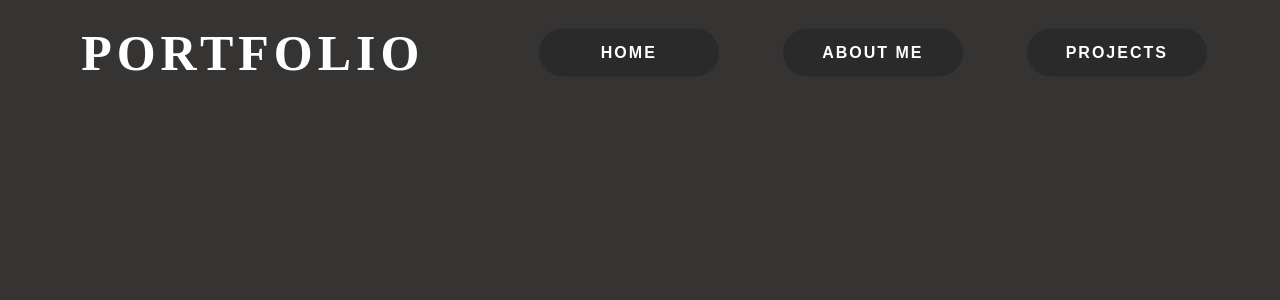
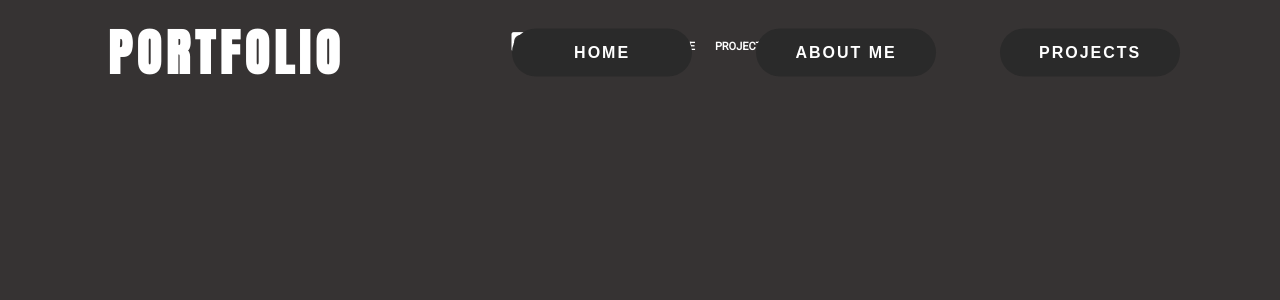
Before and after one commit to BenjaminGleitz/portfolio, a Symfony app: template portfolio/templates/base.html.twig in a window 1280 px wide. Shown: the top 300 px of the page. Run offline with Twig, Linux system fonts and the light colour scheme; the template is opened without the code that fills it, so the values that code supplies are empty; some libraries are stand-ins or nearby versions.

Commit message:
finition de la home page

```diff
--- a/portfolio/src/Controller/HomeController.php
+++ b/portfolio/src/Controller/HomeController.php
@@ -6,6 +6,7 @@ use Symfony\Bundle\FrameworkBundle\Controller\AbstractController;
 use Symfony\Component\HttpFoundation\Response;
 use Symfony\Component\Routing\Annotation\Route;
 
+#[Route('/', name: 'home_')]
 class HomeController extends AbstractController
 {
     #[Route('/', name: 'index')]
--- a/portfolio/templates/base.html.twig
+++ b/portfolio/templates/base.html.twig
@@ -7,17 +7,23 @@
         {# Run `composer require symfony/webpack-encore-bundle` to start using Symfony UX #}
         {% block stylesheets %}
             {{ encore_entry_link_tags('app') }}
-
             <link rel="stylesheet" href="{{ asset('css/style.css') }}">
-
+            <link rel="preconnect" href="https://fonts.googleapis.com">
+            <link rel="preconnect" href="https://fonts.gstatic.com" crossorigin>
+            <link href="https://fonts.googleapis.com/css2?family=Nunito+Sans:wght@700;800&display=swap" rel="stylesheet">
+            <link href="https://fonts.googleapis.com/css2?family=Anton&family=Permanent+Marker&family=Roboto&display=swap" rel="stylesheet">
+            <link rel="stylesheet" href="https://cdnjs.cloudflare.com/ajax/libs/font-awesome/6.4.0/css/all.min.css" integrity="sha512-iecdLmaskl7CVkqkXNQ/ZH/XLlvWZOJyj7Yy7tcenmpD1ypASozpmT/E0iPtmFIB46ZmdtAc9eNBvH0H/ZpiBw==" crossorigin="anonymous" referrerpolicy="no-referrer" />
         {% endblock %}
 
         {% block javascripts %}
             {{ encore_entry_script_tags('app') }}
+            <link rel="javascript" href="{{ asset('js/app.js') }}">
+            <link rel="javascript" href="{{ asset('js/navbar.js') }}">
         {% endblock %}
     </head>
     <body>
         {% include "partials/_nav.html.twig" %}
         {% block body %}{% endblock %}
+        {% include "partials/_footer.html.twig" %}
     </body>
 </html>
--- /dev/null
+++ b/portfolio/templates/partials/_footer.html.twig
@@ -0,0 +1,11 @@
+<footer>
+
+    <nav class="footer-nav">
+        <a class="text" target="_blank" href="https://github.com/BenjaminGleitz"><i class="fab fa-github-square fa-2x"></i></a>
+        <a class="text" target="_blank"  href="https://www.linkedin.com/in/benjamin-gleitz-bab1b5159/"><i class="fab fa-linkedin fa-2x"></i></a>
+        <a class="text" href="{{ path('home_index') }}">HOME</a>
+        <a class="text">ABOUT ME</a>
+        <a class="text">PROJECTS</a>
+    </nav>
+
+</footer>
```
Also changed, not shown: portfolio/public/img/profile-pic.png (added).
